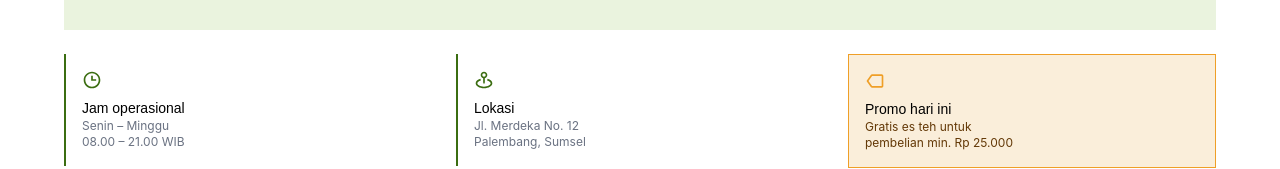
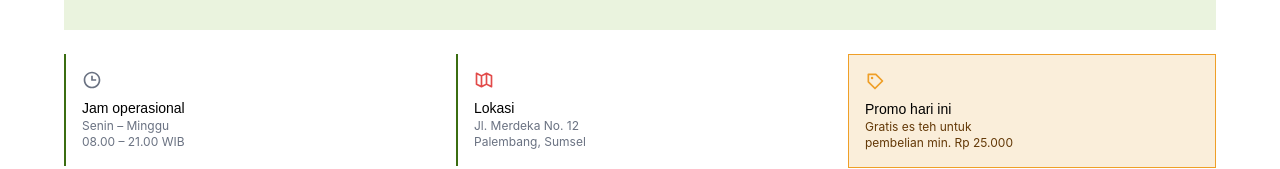
Before and after one commit to FaizZzhue/warungQ, a React (Vite) app: page / in a window 1280 px wide. Shown: the part 388-557 px from the top of the page. Built offline with nearby package versions, Linux system fonts and the light colour scheme.

Commit message:
refactor(info): add color

```diff
--- a/src/constans/info.js
+++ b/src/constans/info.js
@@ -1,20 +1,23 @@
-import { BiTime, BiMapPin, BiTag } from "react-icons/bi"
+import { BiTime, BiMapAlt, BiPurchaseTag } from "react-icons/bi"
 
 export const infoItems = [
     {
         icon: BiTime,
+        color: "text-gray-500",
         label: "Jam operasional",
         date: "Senin – Minggu",
         time: "08.00 – 21.00 WIB"
     },
     {
-        icon: BiMapPin,
+        icon: BiMapAlt,
+        color: "text-danger",
         label: "Lokasi",
         address: "Jl. Merdeka No. 12",
         city: "Palembang, Sumsel"
     },
     {
-        icon: BiTag,
+        icon: BiPurchaseTag,
+        color: "text-accent",
         variant: "accent",
         label: "Promo hari ini",
         description: "Gratis es teh untuk",
--- a/src/container/Info/InfoContent.jsx
+++ b/src/container/Info/InfoContent.jsx
@@ -12,13 +12,7 @@ const InfoContent = ({data, className}) => {
                         : "border-l-2 border-primary p-4"
                     }`}
                 >
-                    <Icon
-                        size={20}
-                        className={
-                            data.variant === "accent"
-                            ? "text-accent"
-                            : "text-primary"}
-                    />
+                    <Icon size={20} className={data.color} />
                     <p className="font-heading text-sm mt-2">{data.label}</p>
                         <div>
                             <p className="text-xs text-gray-500">{data.date}</p>
```
